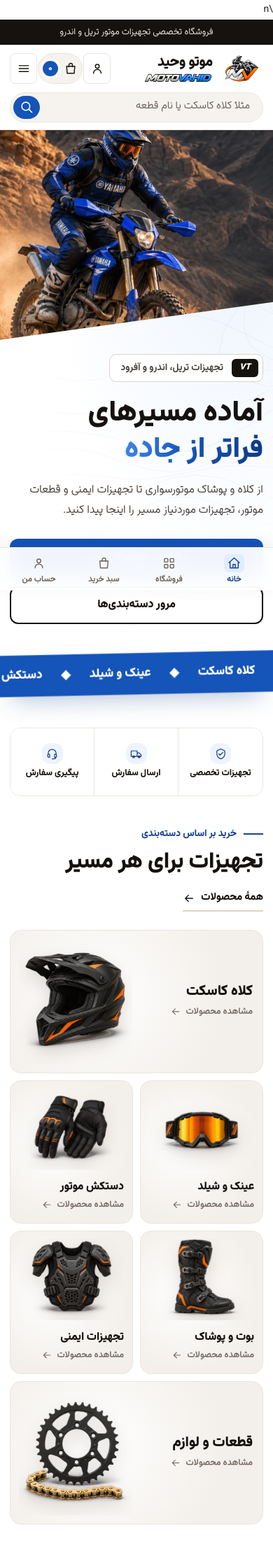
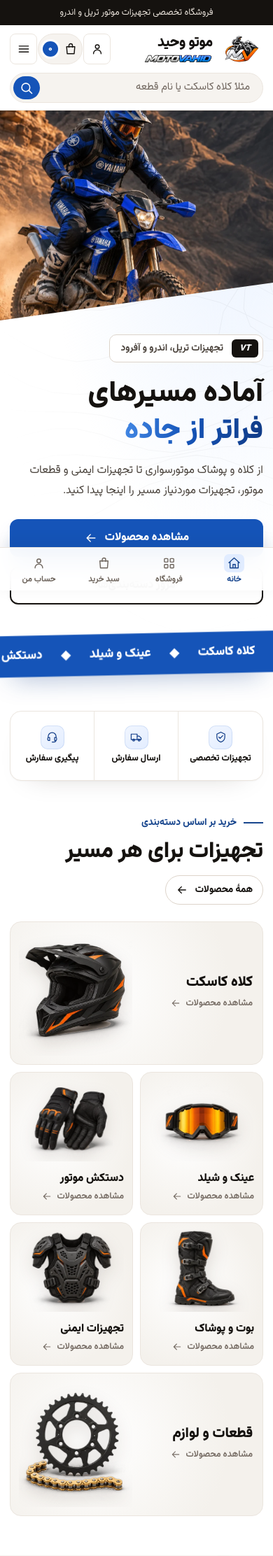
Before and after one commit to SaeedTqpy/Motovahid, a WordPress theme: template wp-content/themes/vahidtuning/front-page.php in a window 390 px wide. Shown: the top 2224 px of the page at 70% size. Run offline with PHP 8.4 and a stand-in for WordPress, Linux system fonts and the light colour scheme; the site name, menu and one post (Sample post) are stand-ins, and other content is empty; some libraries are stand-ins or nearby versions.

Commit message:
feat(home): polish homepage UI with front-page-only styles
- Unify the service strip into one bar and drop the faint 01/02/03 numerals
- Turn section links into pill buttons; tighten vertical rhythm between sections
- Hide the scroll cue that floated on the hero photo edge; refine hero buttons
- Deeper backdrop and hover lift for the discount rail and category tiles
- Keep the final CTA copy and button clear of the photo on desktop; dark
  full-bleed photo treatment on tablet/phone instead of a washed-out image
- Brand-coloured keyboard focus rings on homepage links and cards
- Fix stray literal "\n" printed after the favicon tag on every page

Co-Authored-By: Claude Opus 5.5 <noreply@anthropic.com>
Claude-Session: https://claude.ai/code/session_01L65M8sx8gHnwrD4aRbvBjE

```diff
--- a/wp-content/themes/vahidtuning/assets/css/night-trail-home.css
+++ b/wp-content/themes/vahidtuning/assets/css/night-trail-home.css
@@ -461,3 +461,108 @@ body.home { background: var(--nt-bg); color: var(--nt-text); }
     object-fit: contain;
   }
 }
+
+/* ═════════ Homepage polish layer ═════════
+   Every rule is scoped to homepage-only classes (.nt-home / .nt-*), and this
+   file is only enqueued on the front page, so other pages are untouched. */
+
+/* Calmer vertical rhythm between sections. */
+.nt-home .nt-section { padding-block: clamp(56px, 6.5vw, 96px); }
+.nt-home .nt-trust { padding-block: 34px 0; }
+.nt-home .nt-categories { padding-block-start: clamp(48px, 5.5vw, 80px); }
+.nt-home .nt-head { margin-bottom: clamp(24px, 3vw, 36px); }
+.nt-home .nt-head h2 { line-height: 1.3; }
+
+/* Section links read as clear secondary buttons. */
+.nt-home .nt-link {
+  gap: 10px;
+  padding: 10px 18px;
+  border: 1px solid var(--nt-line-strong);
+  border-radius: 999px;
+  background: #fff;
+  transition: color .2s, background-color .2s, border-color .2s, box-shadow .2s;
+}
+.nt-home .nt-link:hover { color: #fff; background: var(--nt-accent); border-color: var(--nt-accent); box-shadow: 0 10px 22px -12px rgba(21, 84, 184, .7); }
+.nt-home .nt-products .nt-link { background: transparent; }
+.nt-home .nt-products .nt-link:hover { background: var(--nt-accent); }
+
+/* Hero: the scroll cue floated on the photo edge; the ticker already leads the eye down. */
+.nt-home .nt-scroll-cue { display: none; }
+.nt-home .nt-hero-lead { color: #4a433c; }
+.nt-home .nt-hero .nt-btn { box-shadow: 0 14px 28px -14px rgba(21, 84, 184, .75); }
+.nt-home .nt-hero .nt-btn-ghost { box-shadow: inset 0 0 0 2px var(--nt-ink); background: rgba(255, 255, 255, .85); }
+.nt-home .nt-hero .nt-btn-ghost:hover { background: var(--nt-ink); }
+
+/* Service strip: one tidy bar instead of three loose cards with faint numbers. */
+.nt-home .nt-trust-list {
+  gap: 0;
+  background: #fff;
+  border: 1px solid var(--nt-line);
+  border-radius: 20px;
+  box-shadow: 0 1px 2px rgba(40, 22, 8, .03), 0 18px 40px -30px rgba(40, 22, 8, .25);
+  overflow: hidden;
+}
+.nt-home .nt-trust-list li { border: 0; border-radius: 0; background: transparent; min-height: 96px; padding: 20px 26px; transition: background-color .25s; }
+.nt-home .nt-trust-list li + li { border-inline-start: 1px solid var(--nt-line); }
+.nt-home .nt-trust-list li:hover { box-shadow: none; background: #f7faff; }
+.nt-home .nt-trust-list li > a { padding: 0; }
+.nt-home .nt-trust-num { display: none; }
+.nt-home .nt-trust-icon { width: 48px; height: 48px; border-radius: 14px; background: linear-gradient(145deg, #f1f6ff, #e3edff); box-shadow: inset 0 0 0 1px rgba(21, 84, 184, .12); }
+.nt-home .nt-trust-list strong { margin-bottom: 2px; }
+
+/* Category tiles: quieter surface, clearer hover. */
+.nt-home .nt-tile { background: radial-gradient(circle at 35% 45%, #fff 0, #f4f1ec 72%); transition: border-color .4s, box-shadow .5s var(--nt-ease), transform .5s var(--nt-ease); }
+.nt-home .nt-tile:hover { transform: translateY(-4px); }
+.nt-home .nt-tile-copy > span { margin-top: 4px; }
+
+/* Discount rail: deeper backdrop and a crisper SALE mark. */
+.nt-home .nt-sale { background: radial-gradient(ellipse at 12% 0%, rgba(35, 100, 196, .28), transparent 55%), radial-gradient(ellipse at 95% 100%, rgba(35, 100, 196, .14), transparent 50%), #131617; }
+.nt-home .nt-sale-mark { -webkit-text-stroke: 1.5px rgba(135, 185, 255, .45); }
+.nt-home .nt-sale-card { transition: transform .4s var(--nt-ease), box-shadow .4s var(--nt-ease); }
+.nt-home .nt-sale-card:hover { transform: translateY(-6px); box-shadow: 0 28px 50px -26px rgba(0, 0, 0, .8); }
+.nt-home .nt-sale-track { padding-top: 8px; }
+.nt-home .nt-sale-footer { border-top: 1px solid rgba(255, 255, 255, .08); margin-top: 10px; }
+
+/* Finish CTA: keep the copy and buttons on the light side, clear of the photo. */
+.nt-home .nt-finish { margin-top: 0; }
+@media (min-width: 1081px) {
+  .nt-home .nt-finish-inner { flex-direction: column; align-items: flex-start; justify-content: center; gap: 28px; padding-inline: 40px 0; }
+  .nt-home .nt-finish { padding-block: clamp(80px, 9vw, 130px); }
+  .nt-home .nt-finish-inner > div:first-child { max-width: 52%; }
+  .nt-home .nt-finish h2 { font-size: clamp(34px, 3.6vw, 54px); text-wrap: balance; }
+}
+/* Tablet & phone: full-bleed photo with a dark scrim instead of a washed-out image. */
+@media (max-width: 1080px) {
+  .nt-home .nt-finish { background: #121416; }
+  .nt-home .nt-finish-image { width: 100%; opacity: 1; clip-path: none; object-position: 30% 50%; }
+  .nt-home .nt-finish::after { background: linear-gradient(270deg, rgba(14, 16, 18, .94) 0, rgba(14, 16, 18, .78) 55%, rgba(14, 16, 18, .45) 100%); }
+  .nt-home .nt-finish h2 { color: #fff; }
+  .nt-home .nt-finish p:not(.nt-eyebrow) { color: #d6dbe2; }
+  .nt-home .nt-finish .nt-eyebrow { color: #87b9ff; }
+  .nt-home .nt-finish .nt-btn-ghost { color: #fff; box-shadow: inset 0 0 0 2px rgba(255, 255, 255, .7); background: transparent; }
+  .nt-home .nt-finish .nt-btn-ghost:hover { background: #fff; color: var(--nt-ink); }
+  .nt-home .nt-finish-flag { opacity: .55; }
+}
+
+/* Keyboard focus that matches the brand. */
+.nt-home .nt-tile:focus-visible,
+.nt-home .nt-collection:focus-visible,
+.nt-home .nt-link:focus-visible,
+.nt-home .nt-btn:focus-visible,
+.nt-home .nt-sale-card a:focus-visible,
+.nt-home .nt-trust-list a:focus-visible { outline: 3px solid var(--nt-accent); outline-offset: 3px; }
+
+@media (max-width: 760px) {
+  .nt-home .nt-trust { padding-block: 22px 0; }
+  .nt-home .nt-trust-list { border-radius: 16px; }
+  .nt-home .nt-trust-list li { min-height: 78px; padding: 10px 4px; background: transparent; }
+  .nt-home .nt-trust-icon { width: 34px; height: 34px; border-radius: 10px; }
+  .nt-home .nt-head { gap: 14px; }
+  .nt-home .nt-link { padding: 8px 14px; font-size: 13px; }
+  .nt-home .nt-tile:hover { transform: none; }
+}
+
+@media (prefers-reduced-motion: reduce) {
+  .nt-home .nt-tile, .nt-home .nt-sale-card { transition: none; }
+  .nt-home .nt-tile:hover, .nt-home .nt-sale-card:hover { transform: none; }
+}
--- a/wp-content/themes/vahidtuning/functions.php
+++ b/wp-content/themes/vahidtuning/functions.php
@@ -121,7 +121,7 @@ function vt_persian_price_html( $html ) {
 /** Use the brand image as a fallback when no site icon is set in WordPress. */
 function vt_default_site_icon() {
     if ( has_site_icon() ) { return; }
-    printf( '<link rel="icon" href="%s" type="image/jpeg">\n', esc_url( vt_image_url( 'motovahid-logo.jpg' ) ) );
+    printf( '<link rel="icon" href="%s" type="image/jpeg">' . "\n", esc_url( vt_image_url( 'motovahid-logo.jpg' ) ) );
 }
 add_action( 'wp_head', 'vt_default_site_icon' );
 
```
Also changed, not shown: 4 other files.
